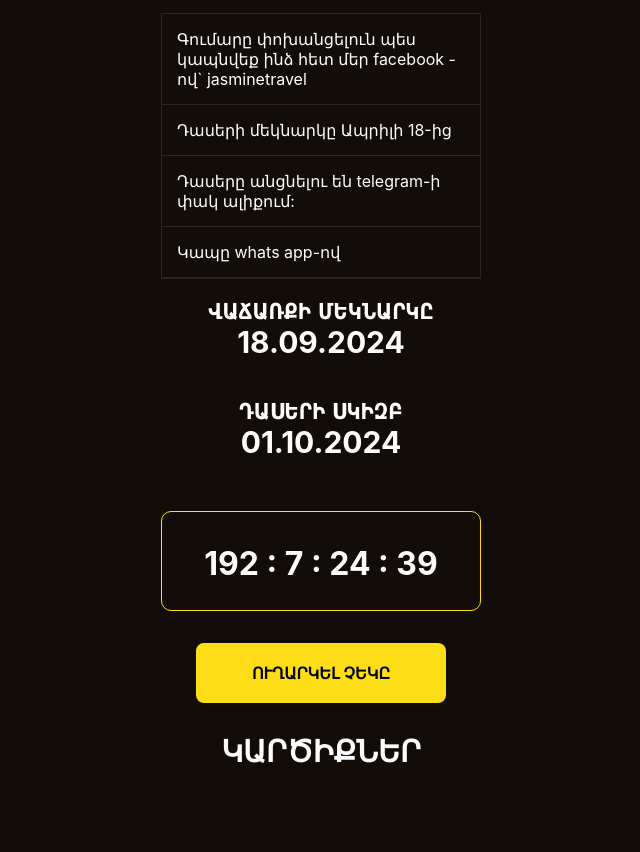
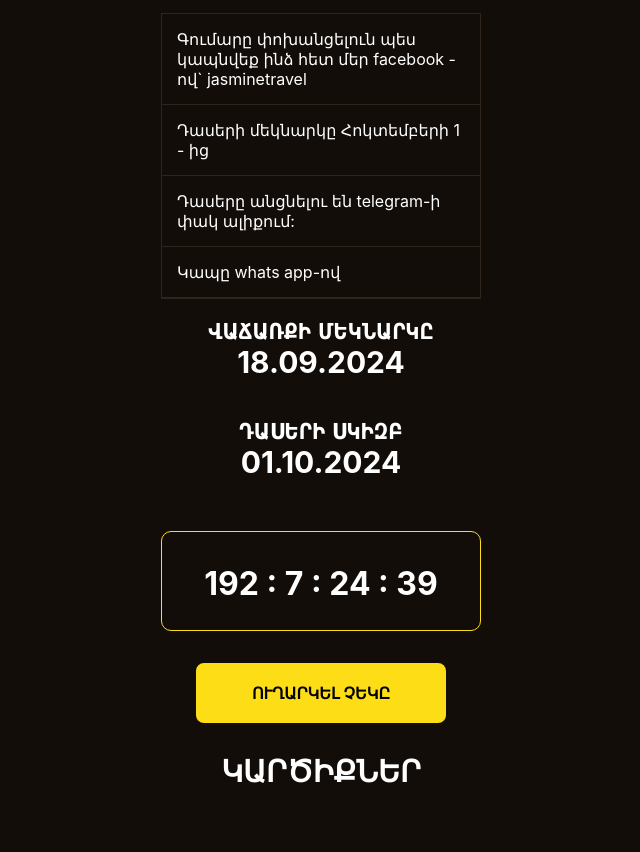
Before and after one commit to vardgeshakobyan2024/jasmine-travel, a React (Create React App) app: page / in a window 1280 px wide. Shown: the part 3093-3945 px from the top of the page, without its empty margins (319-959 px from the left). Built offline with nearby package versions, Linux system fonts and the light colour scheme.

Commit message:
Update Card.jsx

```diff
--- a/src/components/Card/Card.jsx
+++ b/src/components/Card/Card.jsx
@@ -28,7 +28,7 @@ const Card = () => {
 
     const tableInfo = [
         "Գումարը փոխանցելուն պես կապնվեք ինձ հետ մեր facebook - ով` jasminetravel",
-        "Դասերի մեկնարկը Ապրիլի 18-ից",
+        "Դասերի մեկնարկը Հոկտեմբերի 1 - ից",
         "Դասերը անցնելու են telegram-ի փակ ալիքում:",
         "Կապը whats app-ով"
     ]
```
